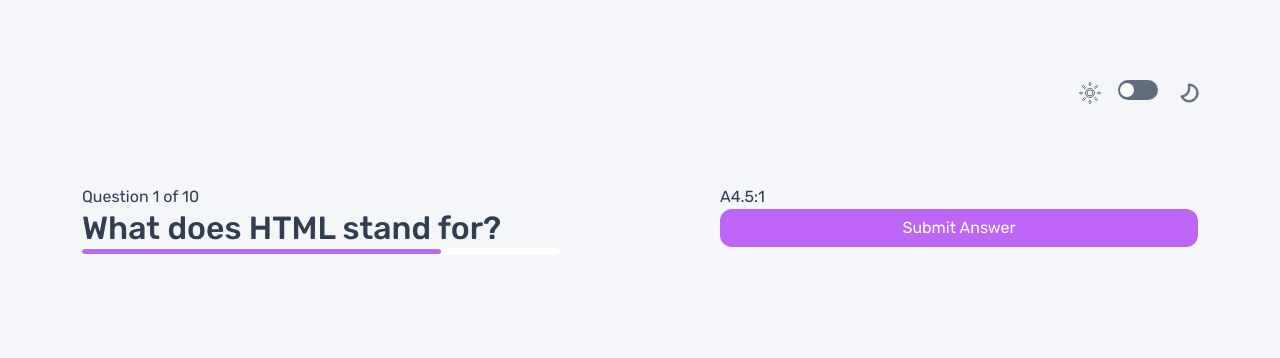
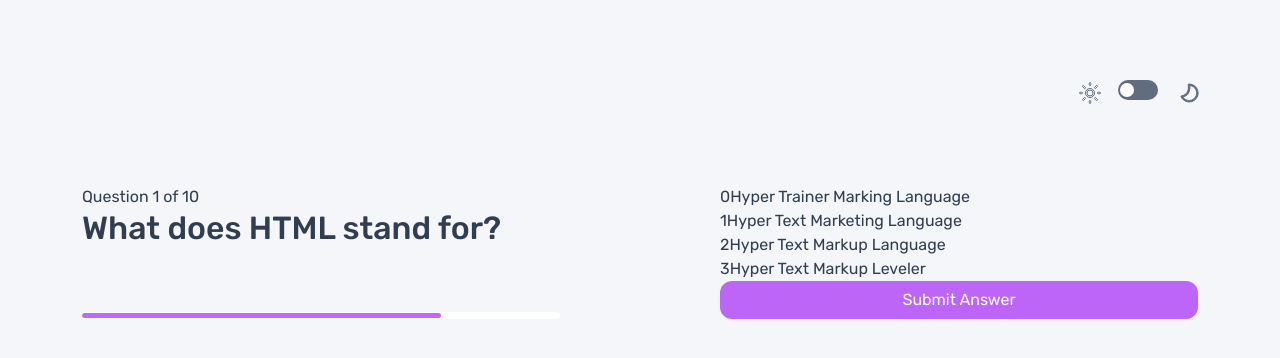
Before and after one commit to nivancheva/frontend-quiz-app-vue, a Vue app: page /#/html in a window 1280 px wide. Shown: the top 358 px of the page. Built offline with nearby package versions, Linux system fonts and the light colour scheme.

Commit message:
save progress

```diff
--- a/src/components/Question.vue
+++ b/src/components/Question.vue
@@ -1,15 +1,26 @@
 <script setup>
-import questions from '../data.json'
+import { ref, computed } from "vue";
 const props = defineProps({
   subject: Object
 })
+
+const currentQuestion = ref(0);
+
+function submitAnswer() {
+    if (currentQuestion.value < props.subject.questions.length - 1) {
+        currentQuestion.value++;
+        console.log(currentQuestion.value)
+    }
+}
+console.log(currentQuestion.value + 1)
+
 </script>
 
 <template>
   <div class="container question-wrapper">
     <div class="question-container">
-        <p>Question 1 of 10 </p>
-        <h2>What does HTML stand for?</h2>
+        <p>Question {{ currentQuestion + 1 }} of {{ subject.questions.length }}</p>
+        <h2>{{ subject.questions[currentQuestion].question }}</h2>
         <div class="progress-bar">
             <div class="progress"></div>
         </div>
@@ -17,12 +28,12 @@
 
     <div>
         <div>
-            <div class="d-flex">
-                <p>A</p>
-                <p>4.5:1</p>
+            <div v-for="(options, idex) in subject.questions[currentQuestion].options" :key="idex" class="d-flex">
+                <p>{{idex}}</p>
+                <p>{{options}}</p>
             </div>
         </div>
-        <button class="btn btn_submit">Submit Answer</button>
+        <button class="btn btn_submit" @click="submitAnswer">Submit Answer</button>
     </div>
 </div>
 </template>
--- a/src/pages/Html.vue
+++ b/src/pages/Html.vue
@@ -1,11 +1,13 @@
 <script setup>
+import { ref, computed } from "vue";
 import Question from '../components/Question.vue'
 import questions from '../data.json'
+
 </script>
 
 <template>
   <div>
-    <Question />
+    <Question :subject="questions[0]"/>
   </div>
 </template>
 
```
